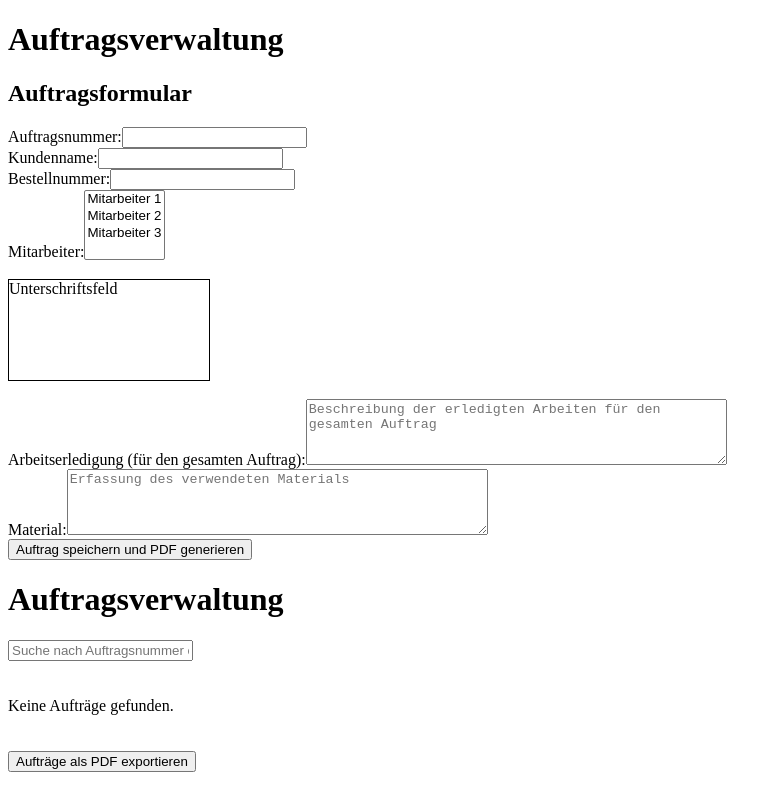
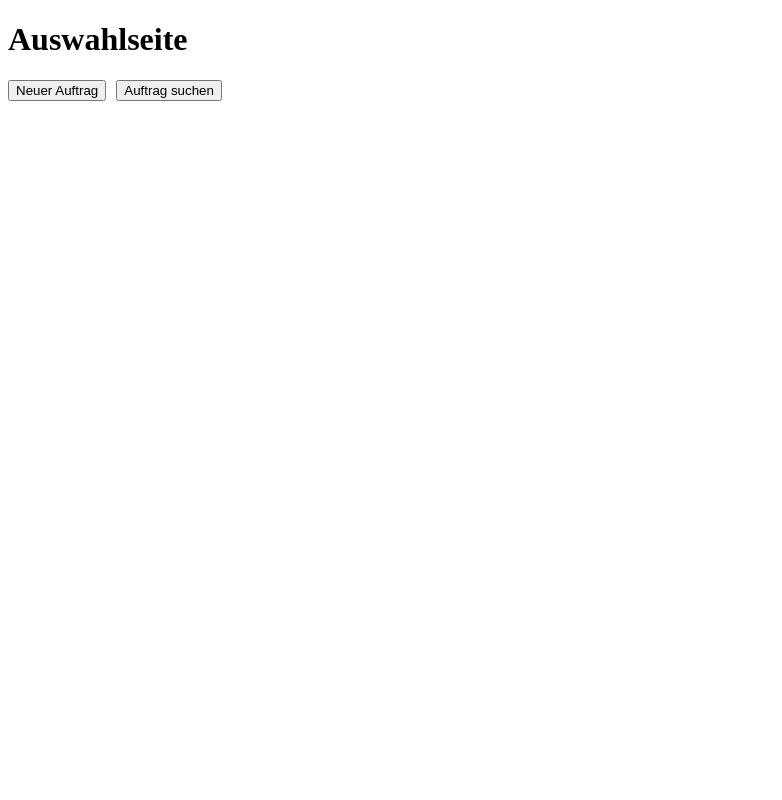
Before and after one commit to Slowmo1992/ArbeitsnachweisV1, a React (Vite) app: page / in a window 1280 px wide. Shown: the whole page, without its empty margins (0-782 px from the left). Built offline with nearby package versions, Linux system fonts and the light colour scheme.

Commit message:
Aufteilung Auswahlseite, Auftragsformular und Auftragssuche

```diff
--- a/src/App.jsx
+++ b/src/App.jsx
@@ -1,10 +1,13 @@
 import React, { useState } from 'react';
 import OrderForm from './Components/OrderForm';
-import OrderManagementPage from './Components/OrderManagementPage';
+import OrderSearchPage from './Components/OrderSearchPage';
+import SelectionPage from './Components/SelectionPage';
 
 function App() {
   const [orders, setOrders] = useState([]);
   const [editIndex, setEditIndex] = useState(null);
+  const [showSelection, setShowSelection] = useState(true);
+  const [showOrderSearch, setShowOrderSearch] = useState(false);
 
   const handleSaveOrder = (newOrder) => {
     if (editIndex !== null) {
@@ -19,15 +22,41 @@ function App() {
 
   const handleEditOrder = (index) => {
     setEditIndex(index);
+    setShowSelection(false);
+    setShowOrderSearch(false);
+  };
+
+  const handleNewOrder = () => {
+    setShowSelection(false);
+    setShowOrderSearch(false);
+  };
+
+  const handleGoBack = () => {
+    setShowSelection(true);
+    setShowOrderSearch(false);
+  };
+
+  const handleSearchOrders = () => {
+    setShowOrderSearch(true);
+    setShowSelection(false);
   };
 
   return (
     <div className="App">
-      <h1>Auftragsverwaltung</h1>
 
-      <OrderForm onSaveOrder={handleSaveOrder} editOrder={editIndex !== null ? orders[editIndex] : null} />
-
-      <OrderManagementPage orders={orders} onSaveOrder={handleSaveOrder} onEditOrder={handleEditOrder} />
+      {showSelection ? (
+        <SelectionPage onNewOrder={handleNewOrder} onSearchOrders={handleSearchOrders} />
+      ) : showOrderSearch ? (
+        <>
+          <button onClick={handleGoBack} style={{ marginBottom: '20px' }}>Zurück zur Auswahlseite</button>
+          <OrderSearchPage orders={orders} onSaveOrder={handleSaveOrder} onEditOrder={handleEditOrder} />
+        </>
+      ) : (
+        <>
+          <button onClick={handleGoBack} style={{ marginBottom: '20px' }}>Zurück zur Auswahlseite</button>
+          <OrderForm onSaveOrder={handleSaveOrder} editOrder={editIndex !== null ? orders[editIndex] : null} />
+        </>
+      )}
     </div>
   );
 }
--- /dev/null
+++ b/src/Components/OrderSearchPage.jsx
@@ -0,0 +1,13 @@
+// OrderSearchPage.jsx
+import React from 'react';
+import OrderManagementPage from './OrderManagementPage';
+
+const OrderSearchPage = ({ orders, onSaveOrder, onEditOrder }) => {
+  return (
+    <div className="OrderSearchPage">
+      <OrderManagementPage orders={orders} onSaveOrder={onSaveOrder} onEditOrder={onEditOrder} />
+    </div>
+  );
+}
+
+export default OrderSearchPage;
--- /dev/null
+++ b/src/Components/SelectionPage.jsx
@@ -0,0 +1,13 @@
+import React from 'react';
+
+const SelectionPage = ({ onNewOrder, onSearchOrders }) => {
+  return (
+    <div>
+      <h1>Auswahlseite</h1>
+      <button onClick={onNewOrder}>Neuer Auftrag</button>
+      <button onClick={onSearchOrders} style={{ marginLeft: '10px' }}>Auftrag suchen</button>
+    </div>
+  );
+}
+
+export default SelectionPage;
```
